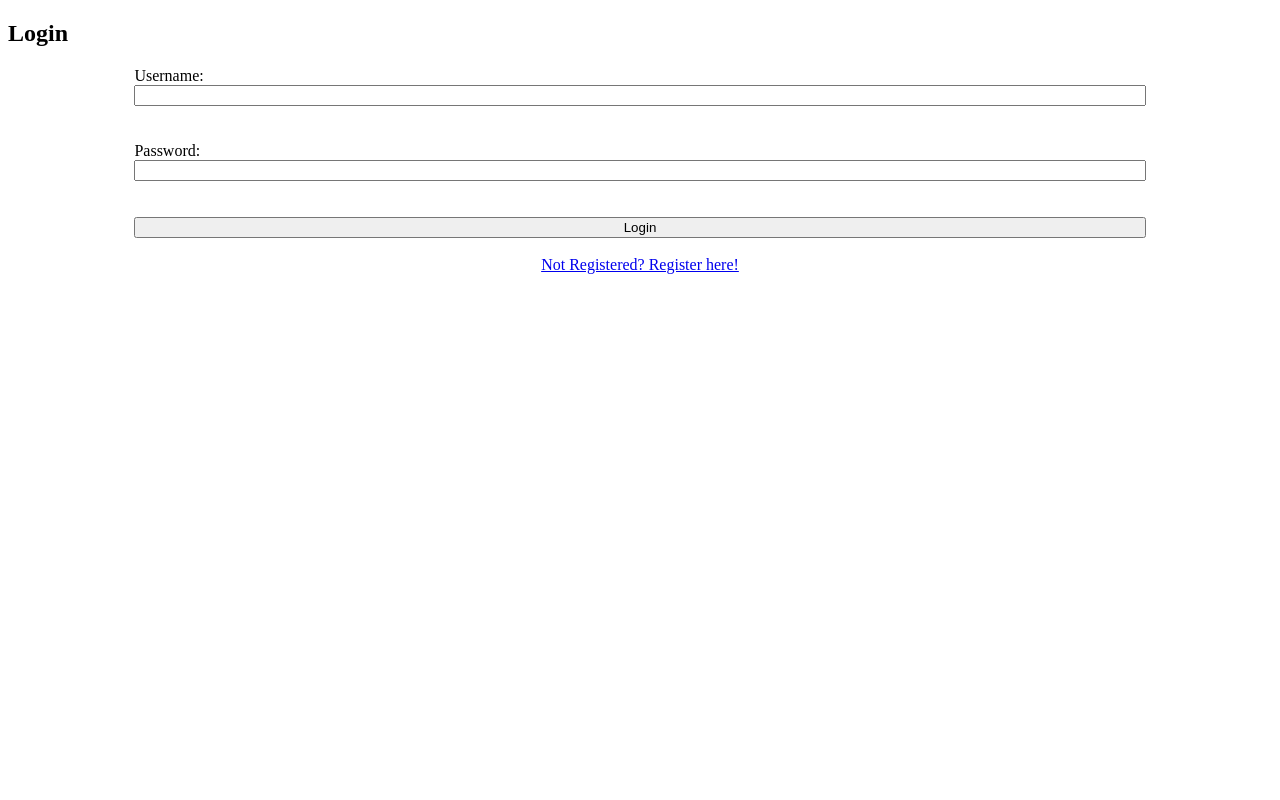
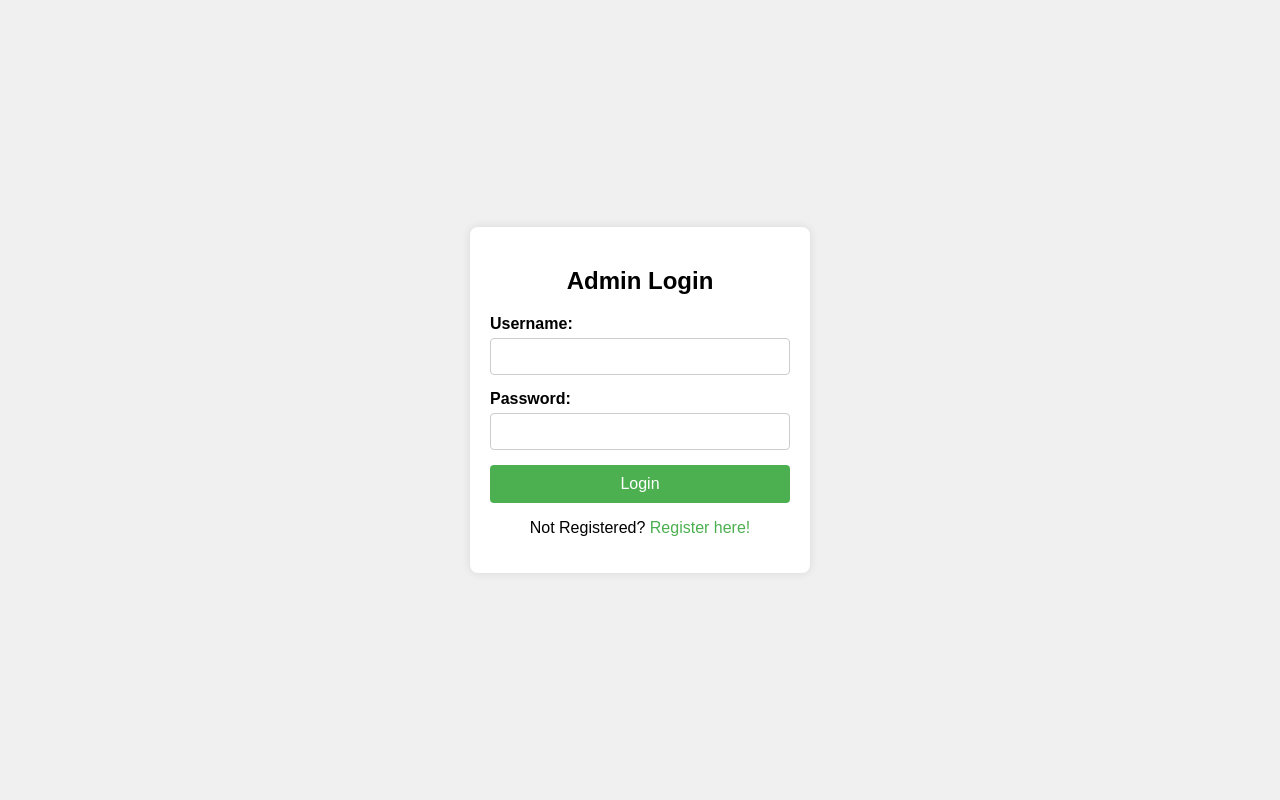
Before and after one commit to Lakvindu05/Student-teacher-management-System, a PHP site: page /admin-login.php in a window 1280 px wide. Run offline with PHP 8.4, Linux system fonts and the light colour scheme.

Commit message:
"Updated login pages for admin, student, and teacher with new CSS styles and layout"

```diff
--- a/admin-login.php
+++ b/admin-login.php
@@ -43,23 +43,92 @@ if ($_SERVER["REQUEST_METHOD"] == "POST") {
     <meta charset="UTF-8">
     <meta name="viewport" content="width=device-width, initial-scale=1.0">
     <title>Login</title>
+    <style>
+        body {
+            font-family: Arial, sans-serif;
+            background-color: #f0f0f0;
+            margin: 0;
+            padding: 0;
+            display: flex;
+            justify-content: center;
+            align-items: center;
+            height: 100vh;
+        }
+        .login-container {
+            background-color: white;
+            padding: 20px;
+            border-radius: 8px;
+            box-shadow: 0 0 10px rgba(0, 0, 0, 0.1);
+            width: 300px;
+        }
+        h2 {
+            text-align: center;
+            margin-bottom: 20px;
+        }
+        form {
+            display: flex;
+            flex-direction: column;
+        }
+        label {
+            margin-bottom: 5px;
+            font-weight: bold;
+        }
+        input[type="text"],
+        input[type="password"] {
+            padding: 10px;
+            margin-bottom: 15px;
+            border: 1px solid #ccc;
+            border-radius: 4px;
+        }
+        input[type="submit"] {
+            background-color: #4CAF50;
+            color: white;
+            padding: 10px;
+            border: none;
+            border-radius: 4px;
+            cursor: pointer;
+            font-size: 16px;
+        }
+        input[type="submit"]:hover {
+            background-color: #45a049;
+        }
+        .error-message {
+            color: red;
+            text-align: center;
+            margin-bottom: 15px;
+        }
+        .register-link {
+            text-align: center;
+            margin-top: 10px;
+        }
+        .register-link a {
+            color: #4CAF50;
+            text-decoration: none;
+        }
+        .register-link a:hover {
+            text-decoration: underline;
+        }
+    </style>
 </head>
 <body>
-    <h2>Login</h2>
+    <div class="login-container">
+        <h2>Admin Login</h2>
         <?php
         if (isset($error_message)) {
-        echo "<p style='color: red;'>$error_message</p>";
+            echo "<p class='error-message'>$error_message</p>";
         }
         ?>
-    <form action="admin-login.php" method="post" style="display: flex; flex-direction: column; width: 80%; margin: auto;">
+        <form action="admin-login.php" method="post">
             <label for="username">Username:</label>
-        <input type="text" id="username" name="username" required><br><br>
+            <input type="text" id="username" name="username" required>
             <label for="password">Password:</label>
-        <input type="password" id="password" name="password" required><br><br>
+            <input type="password" id="password" name="password" required>
             <input type="submit" value="Login">
-        <br>
-        <a href="admin-registration.php" style="text-align: center;">Not Registered? Register here!</a>
         </form>
+        <div class="register-link">
+            <p>Not Registered? <a href="admin-registration.php">Register here!</a></p>
+        </div>
+    </div>
 </body>
 </html>
 <?php
```
Also changed, not shown: student-login.php (+70 -8 lines), teacher-login.php (+61 -4 lines). Lines whose indentation alone changed are shown as unchanged.
